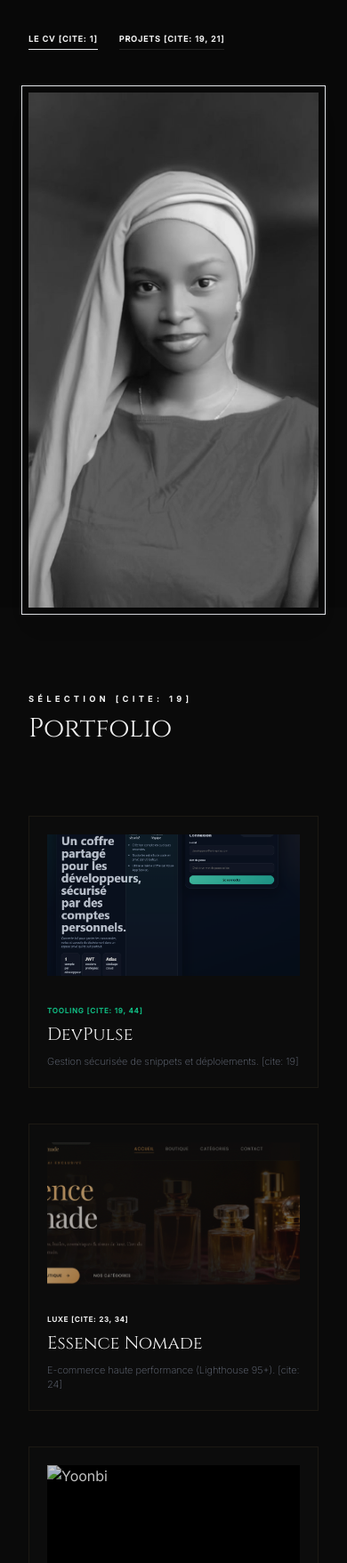
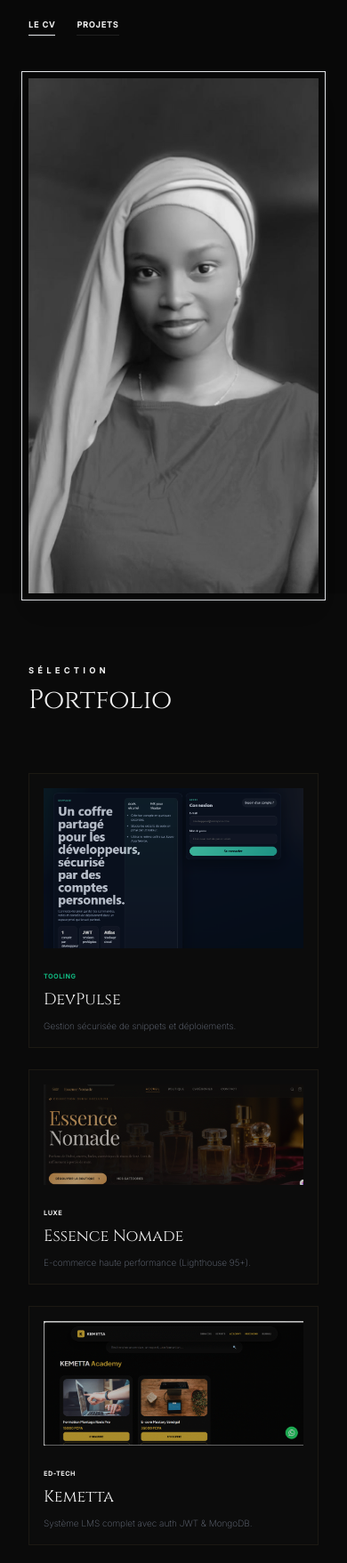
Before and after one commit to khardiataba/myportfolio, a plain HTML site: page index.html in a window 390 px wide. Shown: the part 243-2000 px from the top of the page at 89% size. Drawn offline with nearby package versions, Linux system fonts and the light colour scheme.

Commit message:
Update index.html

```diff
--- a/index.html
+++ b/index.html
@@ -22,11 +22,10 @@
         }
         .font-luxury { font-family: 'Cinzel', serif; }
 
-        /* Correction de la visibilité et des tailles */
         .hero-title {
             line-height: 1;
             letter-spacing: -0.01em;
-            font-size: clamp(3rem, 10vw, 7.5rem); /* Taille adaptative plus petite */
+            font-size: clamp(2.5rem, 8vw, 6rem);
         }
 
         .nav-link {
@@ -37,10 +36,10 @@
         }
         .nav-link:hover { color: var(--gold); }
 
-        /* Conteneurs d'images optimisés */
-        .img-container {
+        /* Taille des images réduite pour l'aperçu */
+        .img-container-profile {
             width: 100%;
-            max-width: 500px; /* Taille maximale contrôlée */
+            max-width: 350px;
             margin: 0 auto;
         }
 
@@ -50,7 +49,12 @@
             transition: all 0.6s ease;
         }
 
-        /* Assure que le texte sur blanc est visible */
+        .project-image-wrapper {
+            max-height: 180px; /* Hauteur limitée pour compacité */
+            overflow: hidden;
+            background: black;
+        }
+
         .footer-text { color: #1a1a1a; }
 
         .typing::after {
@@ -68,7 +72,6 @@
             <a href="#" class="text-lg font-luxury font-bold tracking-[0.2em] text-gold">KBA</a>
             <div class="hidden md:flex gap-10 uppercase font-medium">
                 <a href="#work" class="nav-link">Portfolio</a>
-                <a href="#about" class="nav-link">Vision</a>
                 <a href="#contact" class="nav-link">Contact</a>
             </div>
             <div class="text-[9px] uppercase tracking-widest text-gray-500 hidden sm:block">
@@ -81,18 +84,18 @@
         <div class="max-w-6xl mx-auto w-full grid lg:grid-cols-2 items-center gap-12">
             <div data-aos="fade-up">
                 <h1 class="hero-title font-luxury mb-4">
-                    BA<br><span class="text-gold italic font-light ml-12 md:ml-24">Khardiata</span>
+                    BA<br><span class="text-gold italic font-light ml-12 md:ml-20">Khardiata</span>
                 </h1>
-                <p class="text-sm md:text-base font-light text-gray-400 max-w-md mt-6">
-                    Développeuse Full-Stack MERN[cite: 4, 19]. Je conçois des solutions <span class="typing text-white"></span>
+                <p class="text-sm font-light text-gray-400 max-w-md mt-6">
+                    Développeuse Full-Stack MERN. Je conçois des solutions <span class="typing text-white"></span>
                 </p>
                 <div class="flex gap-6 mt-10">
-                    <a href="cv_KhardiataBa.pdf" download class="text-[9px] font-bold uppercase tracking-widest border-b border-gold/40 pb-1 hover:text-gold transition-all">Le CV [cite: 1]</a>
-                    <a href="#work" class="text-[9px] font-bold uppercase tracking-widest border-b border-white/10 pb-1 hover:border-white transition-all">Projets [cite: 19, 21]</a>
+                    <a href="cv_KhardiataBa.pdf" download class="text-[9px] font-bold uppercase tracking-widest border-b border-gold/40 pb-1 hover:text-gold transition-all">Le CV</a>
+                    <a href="#work" class="text-[9px] font-bold uppercase tracking-widest border-b border-white/10 pb-1 hover:border-white transition-all">Projets</a>
                 </div>
             </div>
 
-            <div class="img-container" data-aos="fade-in" data-aos-delay="300">
+            <div class="img-container-profile" data-aos="fade-in" data-aos-delay="300">
                 <div class="relative group">
                     <div class="absolute -inset-2 border border-gold/10 transition-transform duration-700"></div>
                     <img src="photo-profil.jpeg" alt="Khardiata Ba" class="relative z-10 w-full grayscale hover:grayscale-0 transition-all duration-1000 shadow-xl">
@@ -101,65 +104,55 @@
         </div>
     </section>
 
-    <section id="work" class="py-24 px-8 bg-[#0a0a0a]">
+    <section id="work" class="py-20 px-8 bg-[#0a0a0a]">
         <div class="max-w-6xl mx-auto">
-            <div class="mb-20">
-                <h2 class="text-gold text-[9px] uppercase tracking-[0.5em] mb-2 font-bold">Sélection [cite: 19]</h2>
+            <div class="mb-16">
+                <h2 class="text-gold text-[9px] uppercase tracking-[0.5em] mb-2 font-bold">Sélection</h2>
                 <h3 class="text-3xl font-luxury">Portfolio</h3>
             </div>
 
-            <div class="grid md:grid-cols-2 gap-10">
-                <div class="project-card p-5 group" data-aos="fade-up">
-                    <div class="overflow-hidden mb-6 bg-black">
-                        <img src="DEVPULSE.png" class="w-full aspect-video object-cover opacity-80 group-hover:opacity-100 transition-all" alt="DevPulse">
+            <div class="grid md:grid-cols-3 gap-6"> <div class="project-card p-4 group" data-aos="fade-up">
+                    <div class="project-image-wrapper mb-4">
+                        <img src="DEVPULSE.png" class="w-full h-full object-cover opacity-80 group-hover:opacity-100 transition-all" alt="DevPulse">
                     </div>
-                    <span class="text-[8px] text-emerald-500 uppercase tracking-widest font-bold">Tooling [cite: 19, 44]</span>
-                    <h4 class="text-xl font-luxury mt-1">DevPulse</h4>
-                    <p class="text-gray-500 text-[11px] mt-2 font-light">Gestion sécurisée de snippets et déploiements. [cite: 19]</p>
+                    <span class="text-[7px] text-emerald-500 uppercase tracking-widest font-bold">Tooling</span>
+                    <h4 class="text-lg font-luxury mt-1">DevPulse</h4>
+                    <p class="text-gray-500 text-[10px] mt-2 font-light">Gestion sécurisée de snippets et déploiements.</p>
                 </div>
 
-                <div class="project-card p-5 group" data-aos="fade-up" data-aos-delay="100">
-                    <div class="overflow-hidden mb-6 bg-black">
-                        <img src="en.gif" class="w-full aspect-video object-cover opacity-80 group-hover:opacity-100 transition-all" alt="Essence Nomade">
+                <div class="project-card p-4 group" data-aos="fade-up" data-aos-delay="100">
+                    <div class="project-image-wrapper mb-4">
+                        <img src="en.gif" class="w-full h-full object-cover opacity-80 group-hover:opacity-100 transition-all" alt="Essence Nomade">
                     </div>
-                    <span class="text-[8px] text-gold uppercase tracking-widest font-bold">Luxe [cite: 23, 34]</span>
-                    <h4 class="text-xl font-luxury mt-1">Essence Nomade</h4>
-                    <p class="text-gray-500 text-[11px] mt-2 font-light">E-commerce haute performance (Lighthouse 95+). [cite: 24]</p>
+                    <span class="text-[7px] text-gold uppercase tracking-widest font-bold">Luxe</span>
+                    <h4 class="text-lg font-luxury mt-1">Essence Nomade</h4>
+                    <p class="text-gray-500 text-[10px] mt-2 font-light">E-commerce haute performance (Lighthouse 95+).</p>
                 </div>
 
-                <div class="project-card p-5 group" data-aos="fade-up">
-                    <div class="overflow-hidden mb-6 bg-black">
-                        <img src="ubbi.png" class="w-full aspect-video object-cover opacity-80 group-hover:opacity-100 transition-all" alt="Yoonbi">
+                <div class="project-card p-4 group" data-aos="fade-up" data-aos-delay="200">
+                    <div class="project-image-wrapper mb-4">
+                        <img src="kemetta.gif" class="w-full h-full object-cover opacity-80 group-hover:opacity-100 transition-all" alt="Kemetta">
                     </div>
-                    <span class="text-[8px] text-gold uppercase tracking-widest font-bold">Mobilité [cite: 28]</span>
-                    <h4 class="text-xl font-luxury mt-1">Yoonbi</h4>
-                    <p class="text-gray-500 text-[11px] mt-2 font-light">Service VTC à Saint-Louis via React-Leaflet. [cite: 28, 30]</p>
-                </div>
-
-                <div class="project-card p-5 group" data-aos="fade-up" data-aos-delay="100">
-                    <div class="overflow-hidden mb-6 bg-black">
-                        <img src="kemetta.gif" class="w-full aspect-video object-cover opacity-80 group-hover:opacity-100 transition-all" alt="Kemetta">
-                    </div>
-                    <span class="text-[8px] text-gold uppercase tracking-widest font-bold">Ed-Tech [cite: 29]</span>
-                    <h4 class="text-xl font-luxury mt-1">Kemetta</h4>
-                    <p class="text-gray-500 text-[11px] mt-2 font-light">Système LMS complet avec auth JWT & MongoDB. [cite: 29, 44]</p>
+                    <span class="text-[7px] text-gold uppercase tracking-widest font-bold">Ed-Tech</span>
+                    <h4 class="text-lg font-luxury mt-1">Kemetta</h4>
+                    <p class="text-gray-500 text-[10px] mt-2 font-light">Système LMS complet avec auth JWT & MongoDB.</p>
                 </div>
             </div>
         </div>
     </section>
 
-    <footer id="contact" class="py-24 bg-white text-black text-center">
+    <footer id="contact" class="py-20 bg-white text-black text-center">
         <div class="max-w-4xl mx-auto px-8">
-            <h2 class="text-[9px] uppercase tracking-[0.4em] mb-8 font-bold text-gold">Contact [cite: 12, 13]</h2>
-            <p class="text-3xl md:text-5xl font-luxury mb-16 footer-text">
+            <h2 class="text-[9px] uppercase tracking-[0.4em] mb-8 font-bold text-gold">Contact</h2>
+            <p class="text-2xl md:text-4xl font-luxury mb-12 footer-text">
                 Élevons votre vision <span class="italic text-gold">digitale</span>.
             </p>
-            <div class="flex flex-col sm:flex-row justify-center gap-12 text-[11px] font-medium tracking-widest uppercase">
-                <a href="mailto:khardiataba163@gmail.com" class="border-b border-black pb-1 hover:text-gold hover:border-gold transition-all">Email [cite: 12]</a>
-                <a href="https://wa.me/221781488070" class="border-b border-black pb-1 hover:text-gold hover:border-gold transition-all">WhatsApp [cite: 13]</a>
+            <div class="flex flex-col sm:flex-row justify-center gap-10 text-[10px] font-medium tracking-widest uppercase">
+                <a href="mailto:khardiataba163@gmail.com" class="border-b border-black pb-1 hover:text-gold hover:border-gold transition-all">Email</a>
+                <a href="https://wa.me/221781488070" class="border-b border-black pb-1 hover:text-gold hover:border-gold transition-all">WhatsApp</a>
             </div>
-            <p class="text-[8px] text-gray-400 uppercase tracking-[0.4em] mt-20">
-                &copy; 2026 Khardiata BA — Engineered in Senegal[cite: 14].
+            <p class="text-[8px] text-gray-400 uppercase tracking-[0.4em] mt-16">
+                &copy; 2026 Khardiata BA — Engineered in Senegal.
             </p>
         </div>
     </footer>
@@ -182,7 +175,7 @@
         window.addEventListener('scroll', () => {
             const header = document.getElementById('header');
             header.style.background = window.scrollY > 50 ? "rgba(8,8,8,0.95)" : "transparent";
-            header.style.padding = window.scrollY > 50 ? "15px 32px" : "24px 32px";
+            header.style.padding = window.scrollY > 50 ? "12px 32px" : "24px 32px";
         });
     </script>
 </body>
```
